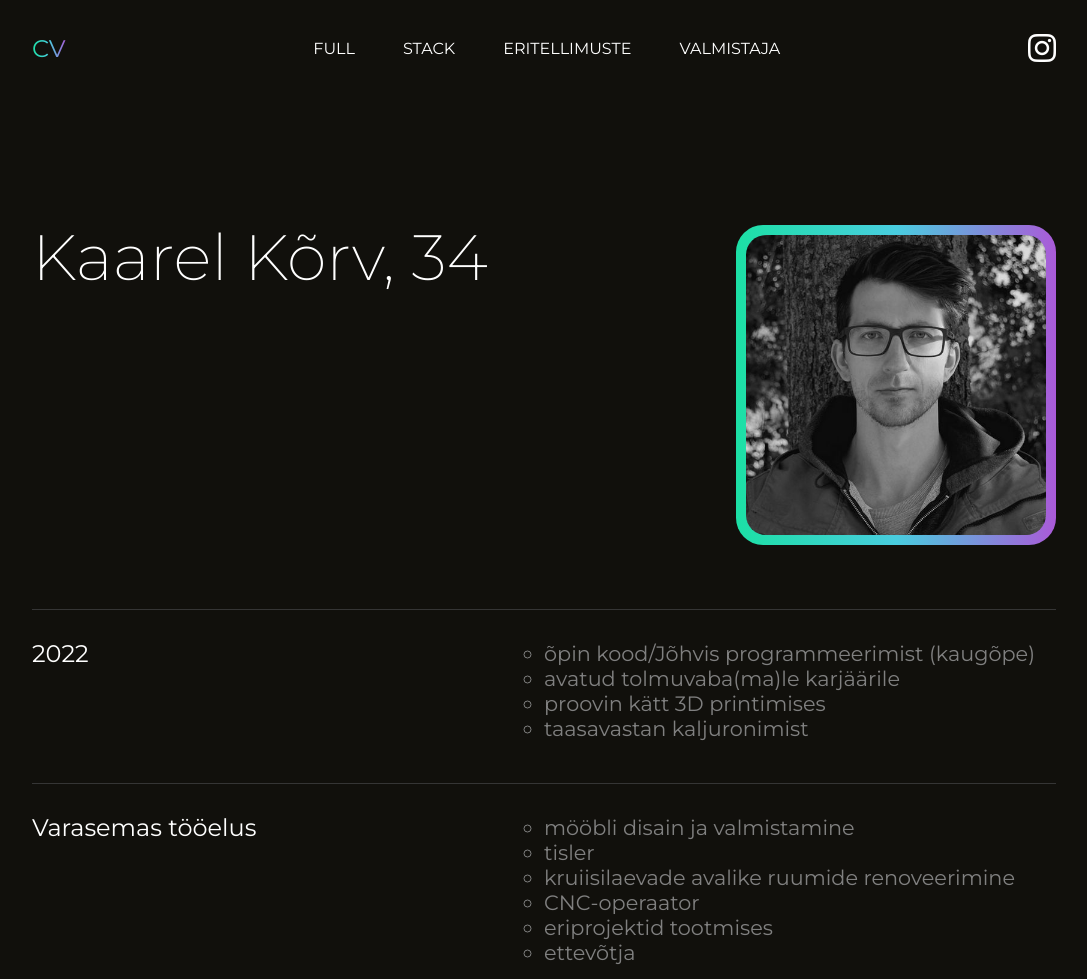
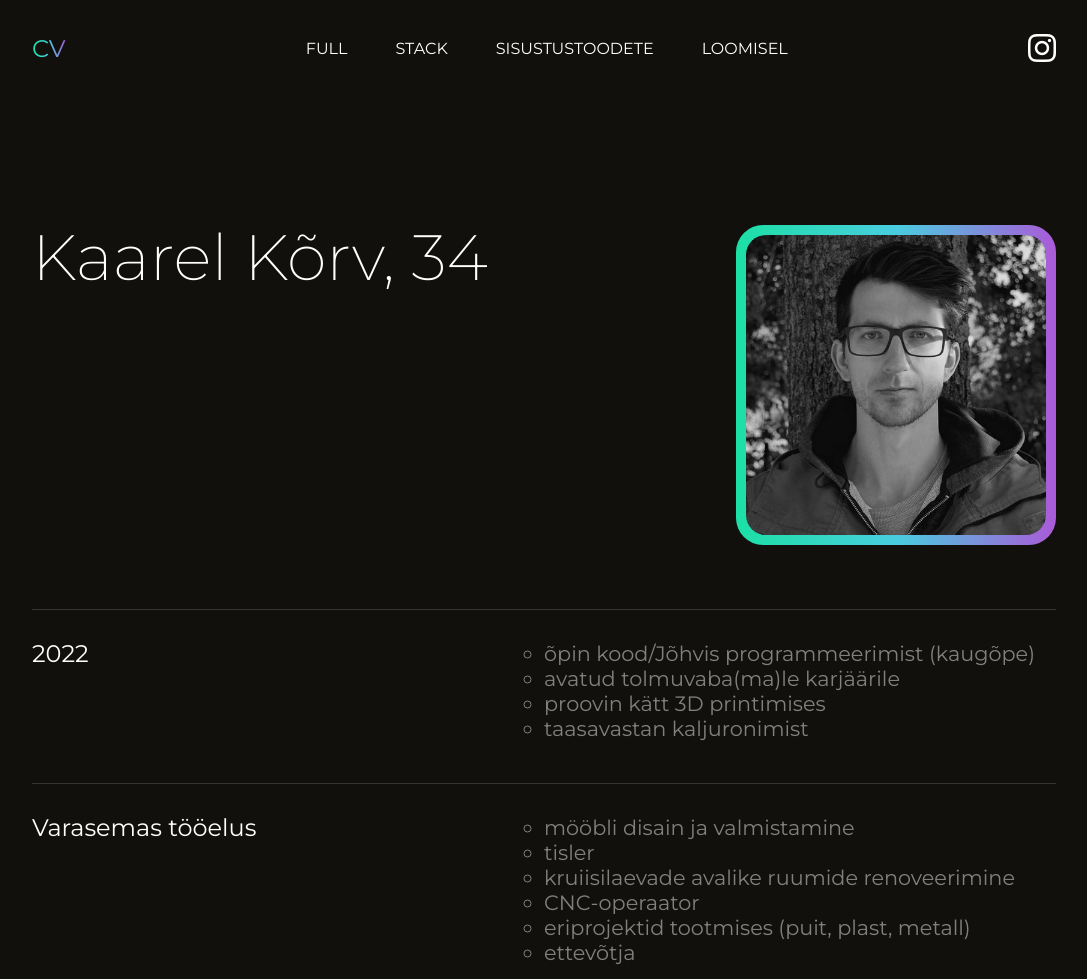
Before and after one commit to kaarelkorv/cv, a plain HTML site: page index.html in a window 1280 px wide. Shown: the top 979 px of the page, without its empty margins (96-1183 px from the left). Drawn offline with Linux system fonts and the light colour scheme.

Commit message:
css adjustments

```diff
--- a/index.html
+++ b/index.html
@@ -23,8 +23,8 @@
             <div class="nav-links">
                 <a>FULL</a>
                 <a>STACK</a>
-                <a>ERITELLIMUSTE</a>
-                <a>VALMISTAJA</a>
+                <a>SISUSTUSTOODETE</a>
+                <a>LOOMISEL</a>
             </div>
             <div class="nav-social">
                 <a href="https://www.instagram.com/kaarelkorv/"><i class="fa-brands fa-instagram"></i></a>
@@ -67,7 +67,7 @@
                         <li>tisler</li>
                         <li>kruiisilaevade avalike ruumide renoveerimine</li>
                         <li>CNC-operaator</li>
-                        <li>eriprojektid tootmises</li>
+                        <li>eriprojektid tootmises (puit, plast, metall)</li>
                         <li>ettevõtja</li>
                     </ul>
 
--- a/style.css
+++ b/style.css
@@ -130,6 +130,7 @@ ul {
     margin: 4rem 0rem;
     display: flex;
     flex-wrap: wrap;
+    justify-content: center;
 }
 
 
@@ -247,6 +248,7 @@ ul {
     .hello .headline {
         font-size: 3rem;
         text-align: center;
+        margin-top: 2rem;
     }
 }
 
```
